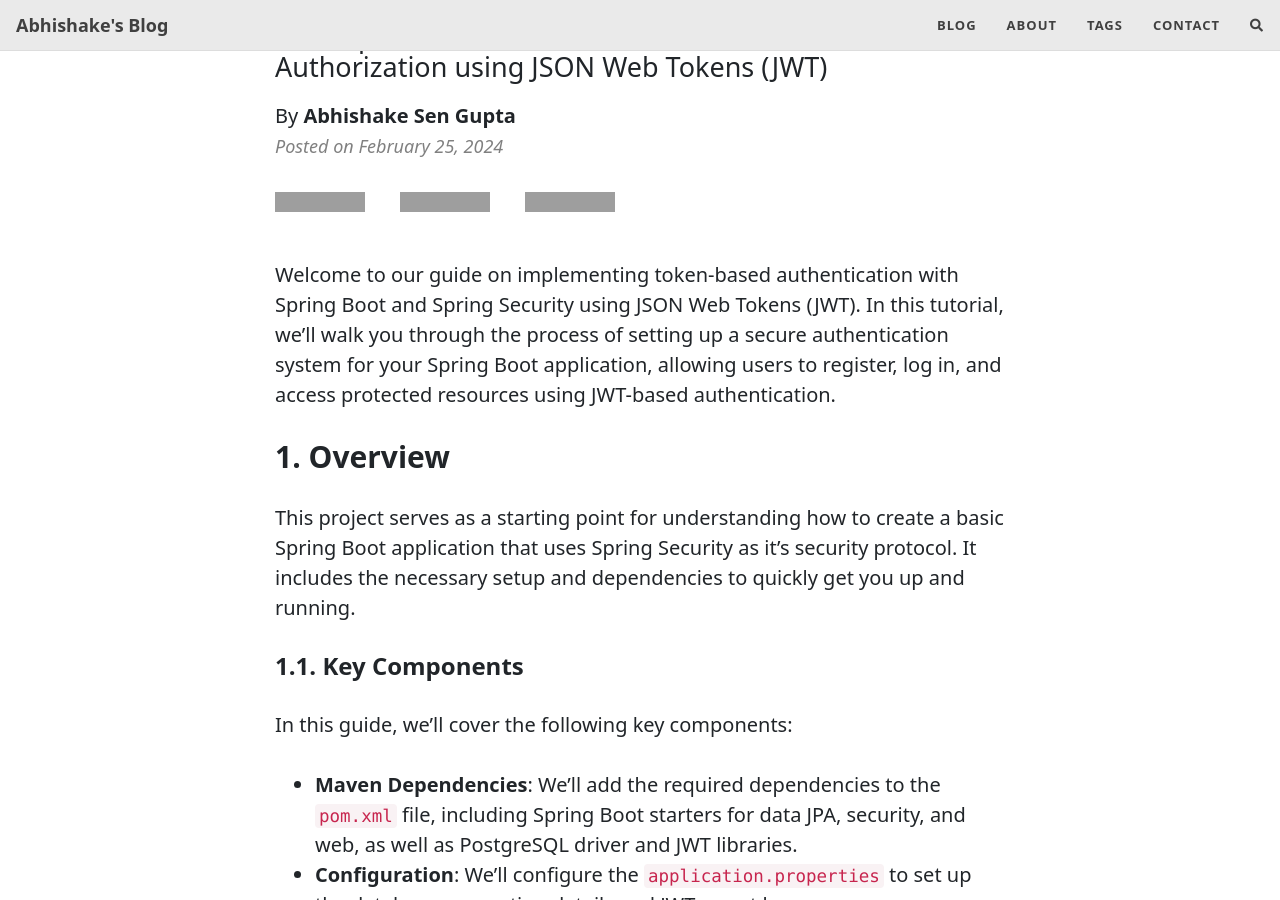
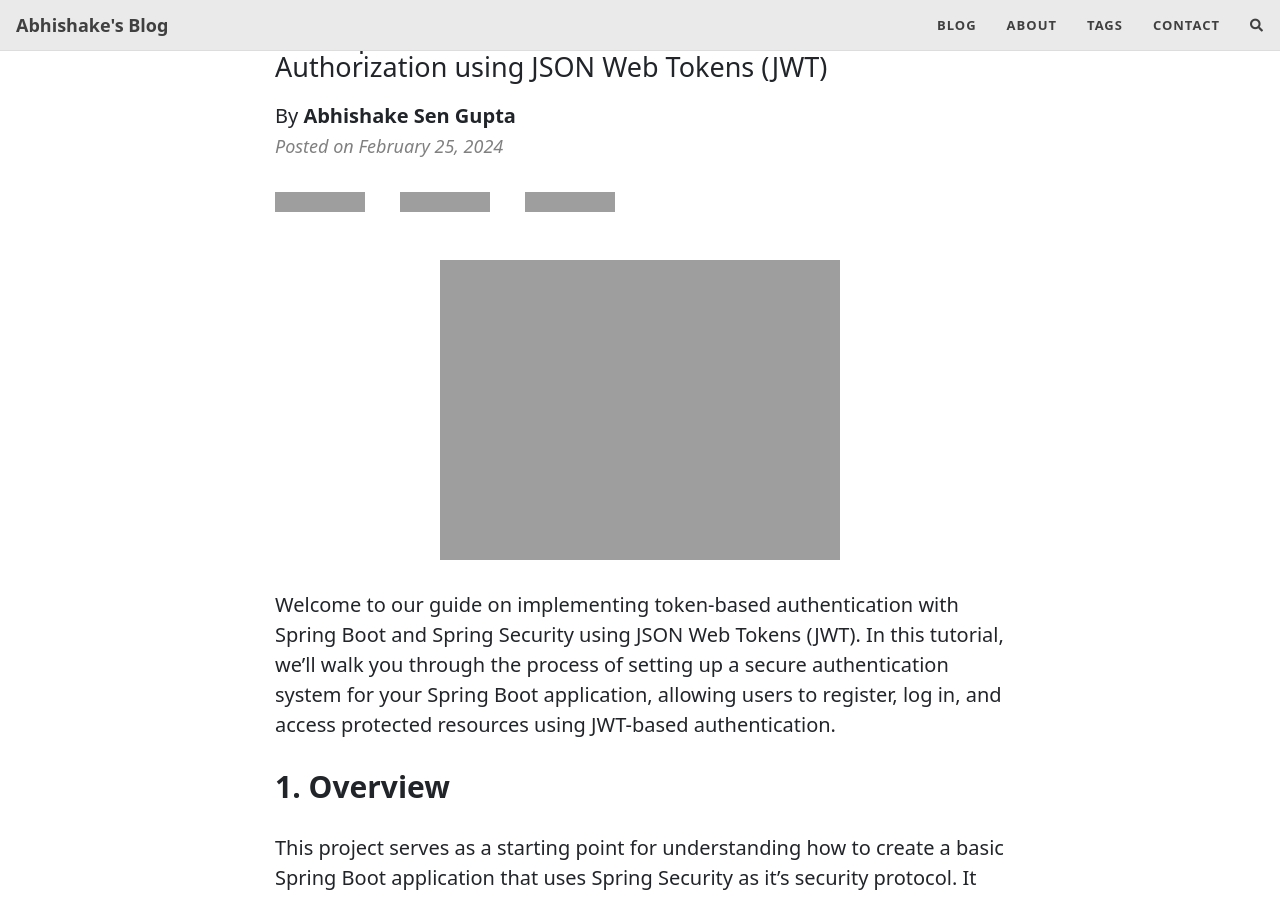
Before and after one commit to Abhishake63/abhishake.github.io, a Jekyll site: the page built from _posts/2024-02-25-spring-security-jwt.md, in a window 1280 px wide and 900 px high, scrolled down 303 px. Built offline with Jekyll 4.4.1, drawn with Linux system fonts in a browser that asks for light colours; nearby versions of some CDN libraries; comment, search, counter and statistics services are not loaded; grey boxes are pictures that could not be loaded.

Commit message:
added diagram

```diff
--- a/_posts/2024-02-25-spring-security-jwt.md
+++ b/_posts/2024-02-25-spring-security-jwt.md
@@ -7,6 +7,8 @@ gh-badge: [star, fork, follow]
 tags: [spring-boot, java, spring-security]
 author: Abhishake Sen Gupta
 ---
+
+![Crepe](https://abhishake63.github.io/assets/img/secure.jpg){: .mx-auto.d-block :}
 
 Welcome to our guide on implementing token-based authentication with Spring Boot and Spring Security using JSON Web Tokens (JWT). In this tutorial, we'll walk you through the process of setting up a secure authentication system for your Spring Boot application, allowing users to register, log in, and access protected resources using JWT-based authentication.
 
```
Also changed, not shown: assets/img/secure.png (added).
